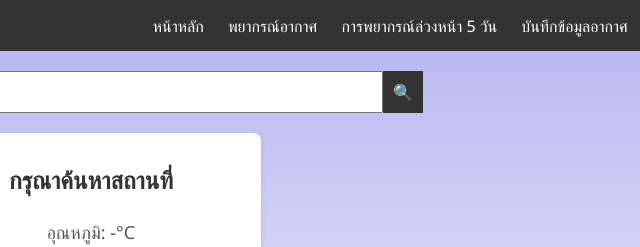
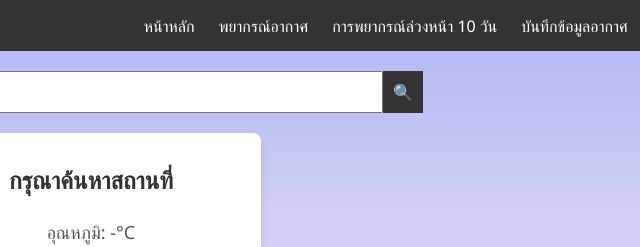
Before and after one commit to kunpriyaa/kunpriyaa-WEATHER_ALERT_SYSTEM, a website: page frontend/index.html in a window 1280 px wide. Shown: the top 247 px of the page, 549-1189 px from the left. Drawn offline with nearby package versions, Linux system fonts and the light colour scheme.

```diff
--- a/frontend/index.html
+++ b/frontend/index.html
@@ -32,7 +32,7 @@
         <div class="menu-links">
             <a href="/" id="home-link">หน้าหลัก</a>
             <a href="/weather-forecast" id="weather-forecast-link">พยากรณ์อากาศ</a>
-            <a href="/weather-10days" id="weather-10days-link">การพยากรณ์ล่วงหน้า 5 วัน</a>
+            <a href="/weather-10days" id="weather-10days-link">การพยากรณ์ล่วงหน้า 10 วัน</a>
             <a href="/weather-data-entry" id="weather-data-entry-link">บันทึกข้อมูลอากาศ</a>
             <a href="/admin" id="admin-link">Admin</a>
         </div>
```
Also changed, not shown: frontend/pages/weather-10days.html (+1 -1 lines), frontend/pages/weather-data-entry.html (+1 -1 lines), frontend/pages/weather-forecast.html (+1 -1 lines).
